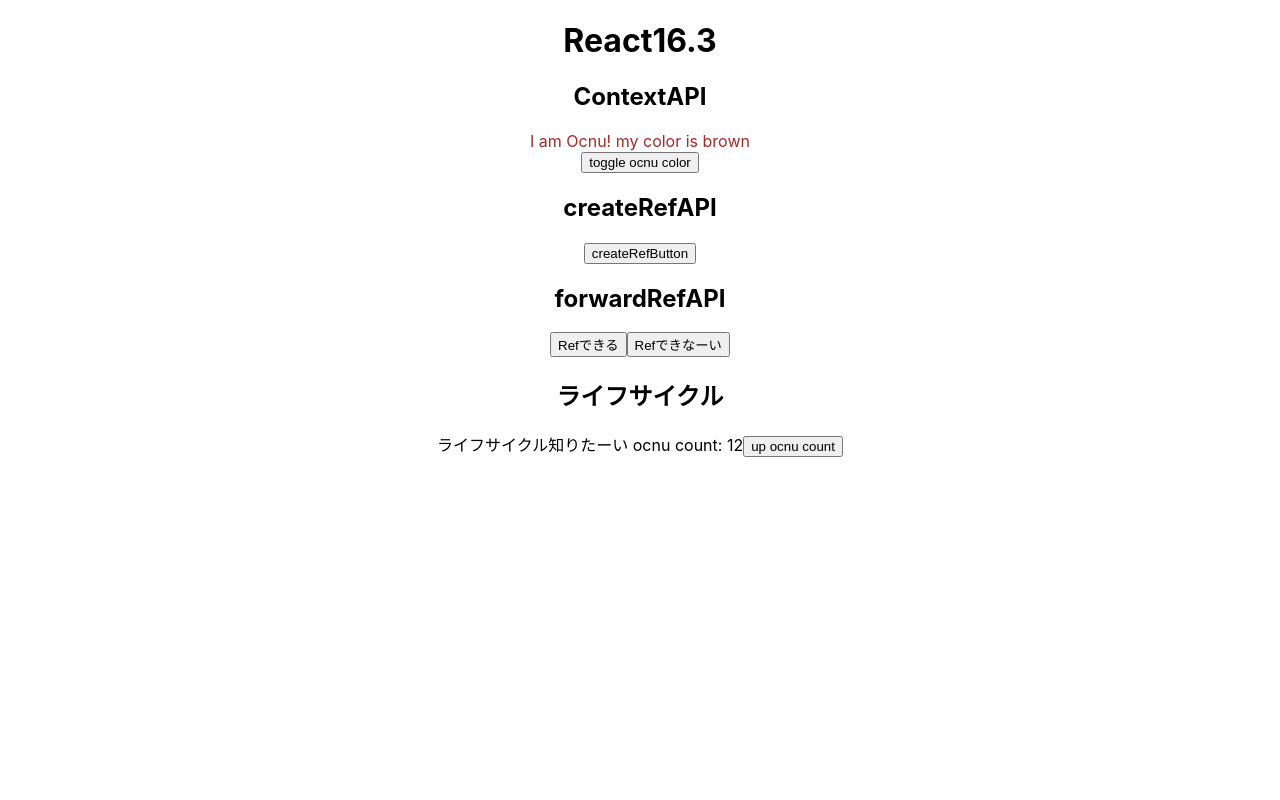
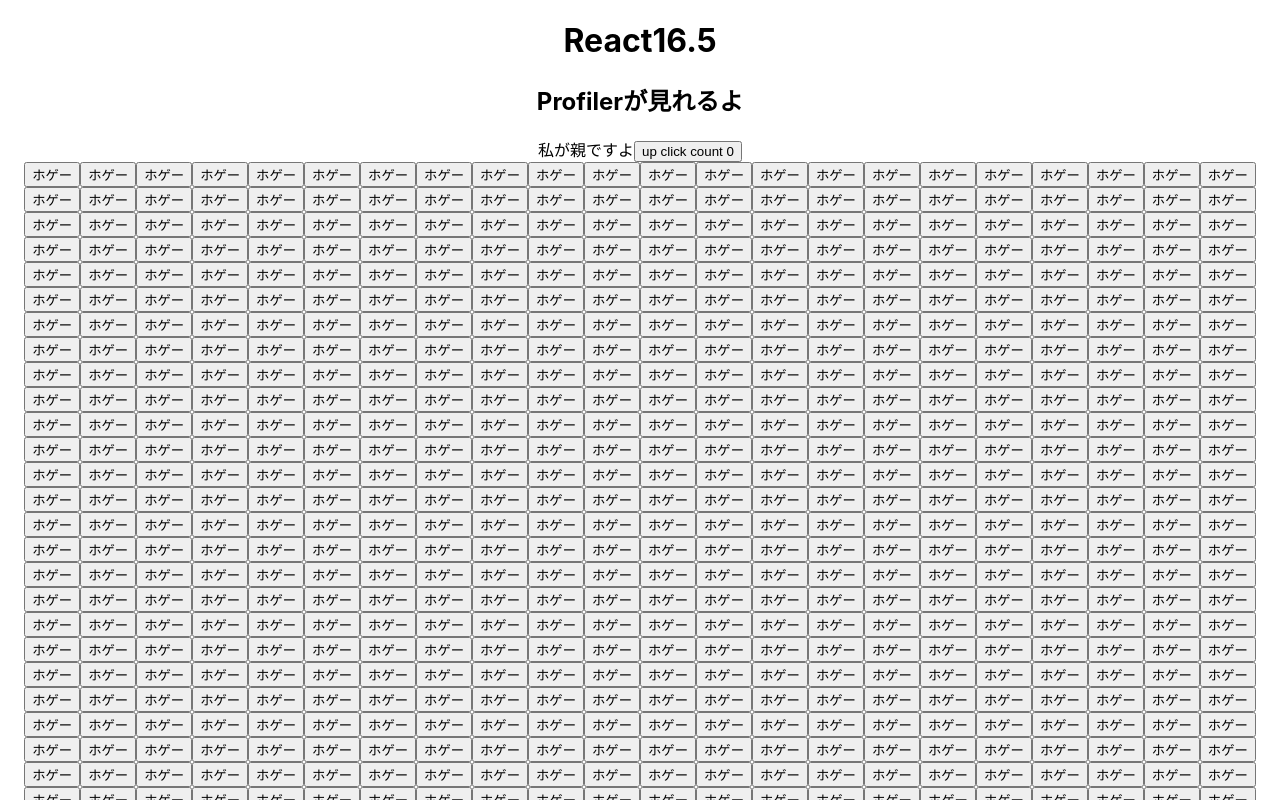
Before and after one commit to you-hei/OcnuReact16Hurikaeri, a React (Create React App) app: page / in a window 1280 px wide. Shown: the top 800 px of the page. Built offline with nearby package versions, Linux system fonts and the light colour scheme.

Commit message:
react16.5

```diff
--- a/package.json
+++ b/package.json
@@ -3,8 +3,8 @@
   "version": "0.1.0",
   "private": true,
   "dependencies": {
-    "react": "^16.3.2",
-    "react-dom": "^16.3.3",
+    "react": "^16.5.2",
+    "react-dom": "^16.5.2",
     "react-scripts": "2.1.5"
   },
   "scripts": {
--- a/src/App.js
+++ b/src/App.js
@@ -4,6 +4,7 @@
 import React16NoYatsu from "./vasion-betsu/React160NoYatsu";
 import React162NoYatsu from "./vasion-betsu/React162NoYatsu";
 import React163NoYatsu from "./vasion-betsu/React163NoYatsu";
+import React165NoYatsu from "./vasion-betsu/React165NoYatsu";
 
 class App extends Component {
   render() {
@@ -12,7 +13,8 @@
         {/*<React15NoYatsu />*/}
         {/*<React16NoYatsu />*/}
         {/*<React162NoYatsu />*/}
-        <React163NoYatsu />
+        {/*<React163NoYatsu />*/}
+        <React165NoYatsu />
       </div>
     );
   }
--- /dev/null
+++ b/src/vasion-betsu/React165NoYatsu.js
@@ -0,0 +1,67 @@
+import React, { Component, PureComponent } from 'react'
+
+class Oya extends Component {
+    constructor(props) {
+        super(props)
+        this.state = {
+            clickCount: 0
+        }
+        this.onClickUpCount = this.onClickUpCount.bind(this)
+    }
+    onClickUpCount() {
+        this.setState(() => ({ clickCount: this.state.clickCount + 1 }))
+    }
+    render() {
+        return (
+            <div>
+                私が親ですよ
+                <button onClick={this.onClickUpCount}>up click count {this.state.clickCount}</button>
+                <PerfoDekiru clickCount={this.state.clickCount} />
+            </div>
+        )
+    }
+}
+
+class PrintButton extends PureComponent {
+    render() {
+        const { onClick } = this.props
+        return (
+            <button onClick={onClick}>ホゲー</button>
+        )
+    }
+}
+
+class PerfoDekiru extends Component {
+    constructor(props) {
+        super(props)
+        this.ar = Array.from({ length: 1000 }, (a, b) => a + b)
+        this.onClickAre = this.onClickAre.bind(this)
+    }
+    onClickAre() {
+        console.log('print')
+    }
+    render() {
+        return (
+            <div>
+                {this.ar.map((el, i) => (
+                    <PrintButton
+                        onClick={() => { console.log('print') }}
+                        // onClick={this.onClickAre}
+                        key={i}
+                    />
+                ))}
+                {this.props.clickCount}
+            </div>
+        )
+    }
+}
+
+const React165NoYatsu = () => (
+    <div>
+        <h1>React16.5</h1>
+        <h2>Profilerが見れるよ</h2>
+        <Oya />
+    </div>
+)
+
+export default React165NoYatsu
```
Also changed, not shown: 1 other file (tests, documents, lock files or other folders).
